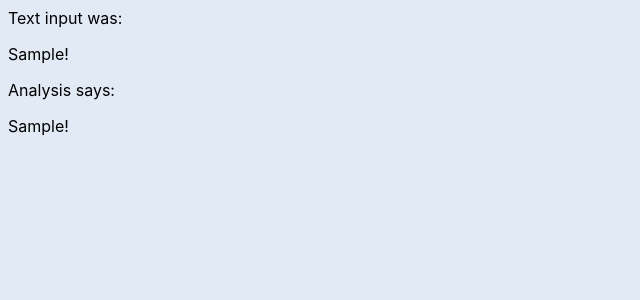
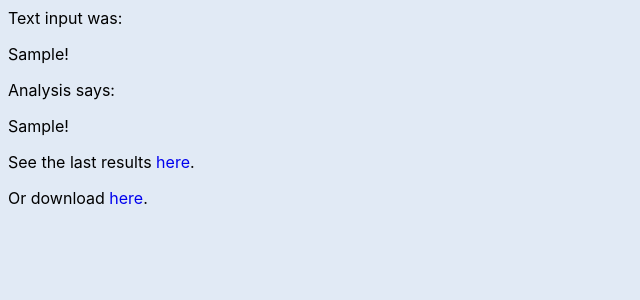
Before and after one commit to ual-cci/Text2Analysis, a Flask app: template templates/process.html in a window 1280 px wide. Shown: the top 300 px of the page, without its empty margins (0-640 px from the left). Run offline with Flask 2, Linux system fonts and the light colour scheme; the template is opened without the code that fills it: most values are stand-ins (such as "Sample title", 1, 10 or a date in 2020); some libraries are stand-ins or nearby versions.

Commit message:
links fix

```diff
--- a/templates/process.html
+++ b/templates/process.html
@@ -14,6 +14,8 @@
   Analysis says:
 {% if analysis_reply %}
   <p>{{ analysis_reply }}!</p>
+  <p>See the last results <a href="last">here</a>.</p>
+  <p>Or download <a href="download">here</a>.</p>
 {% else %}
   <p>(Couldn't load analysis!)!</p>
 {% endif %}
```
